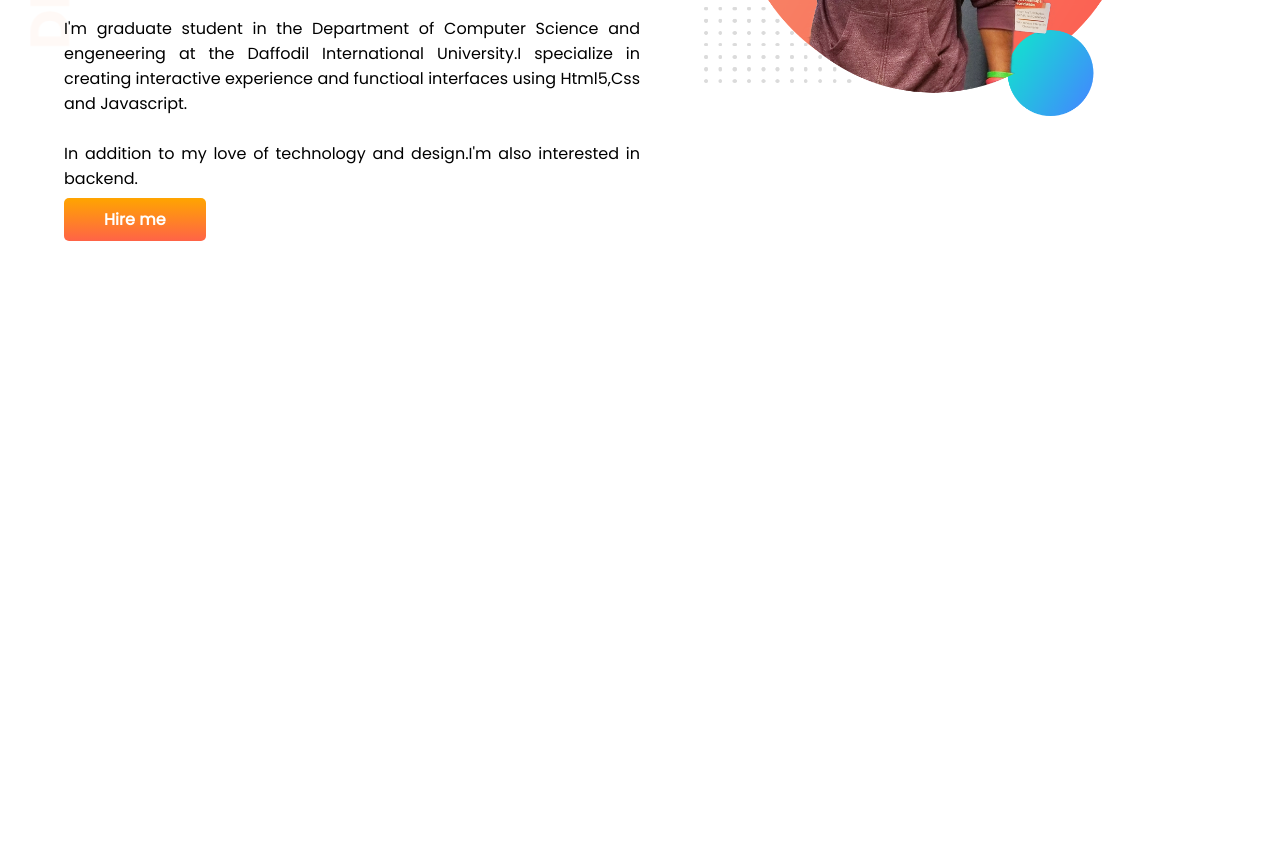
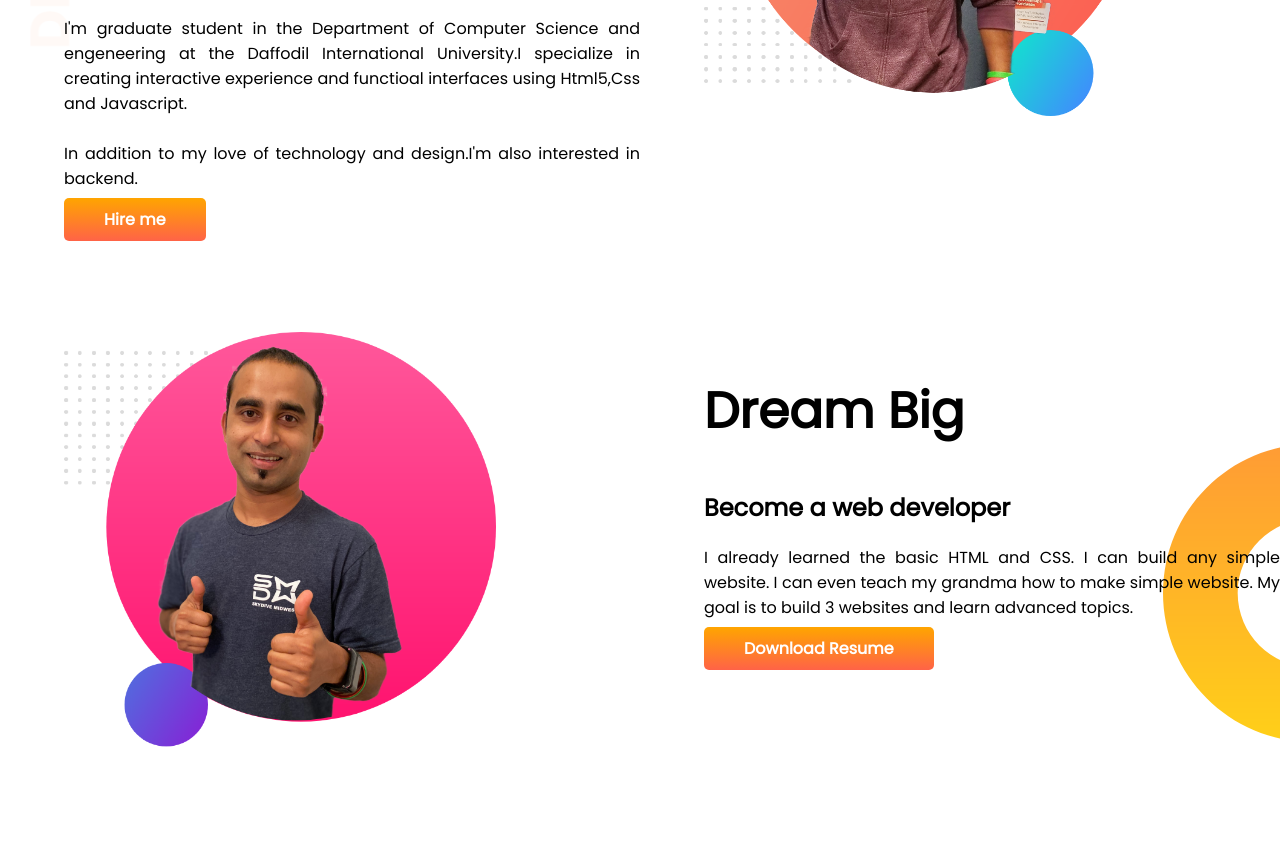
Before and after one commit to SamsulWD/developer-portfolio, a plain HTML site: page index.html in a window 1280 px wide. Shown: the part 313-1167 px from the top of the page. Before the commit the page ends 800 px from the top, so only its background shows below. Drawn offline with Linux system fonts and the light colour scheme.

Commit message:
dream big area addeded

```diff
--- a/index.html
+++ b/index.html
@@ -23,5 +23,16 @@
             <img src="images/jhankar.png" alt="Portfolio Images">
         </div>
     </section>
+    <section class="dream-big">
+        <div class="half-width">
+            <img src="images/jhankar2.png" alt="Jhankar dream big">
+        </div>
+        <div class="half-width">
+            <h1>Dream Big</h1>
+            <h2>Become a web developer</h2>
+            <p>I already learned the basic HTML and CSS. I can build any simple website. I can even teach my grandma how to make simple website. My goal is to build 3 websites and learn advanced topics.</p>
+            <a class="linkable-button" target="_blank" href="#">Download Resume</a>
+        </div>
+    </section>
 </body>
 </html>
--- a/style.css
+++ b/style.css
@@ -10,6 +10,7 @@ h1{
 }
 section{
     display: flex;
+    padding-bottom: 100px;
 }
 .half-width{
     width: 50%;
@@ -33,3 +34,8 @@ section{
     background-image: url(images/top-banner.png);
     background-repeat: no-repeat;
 }
+.dream-big{
+    background-image: url(images/dream-bg.png);
+    background-repeat: no-repeat;
+    background-position: right;
+}
```
